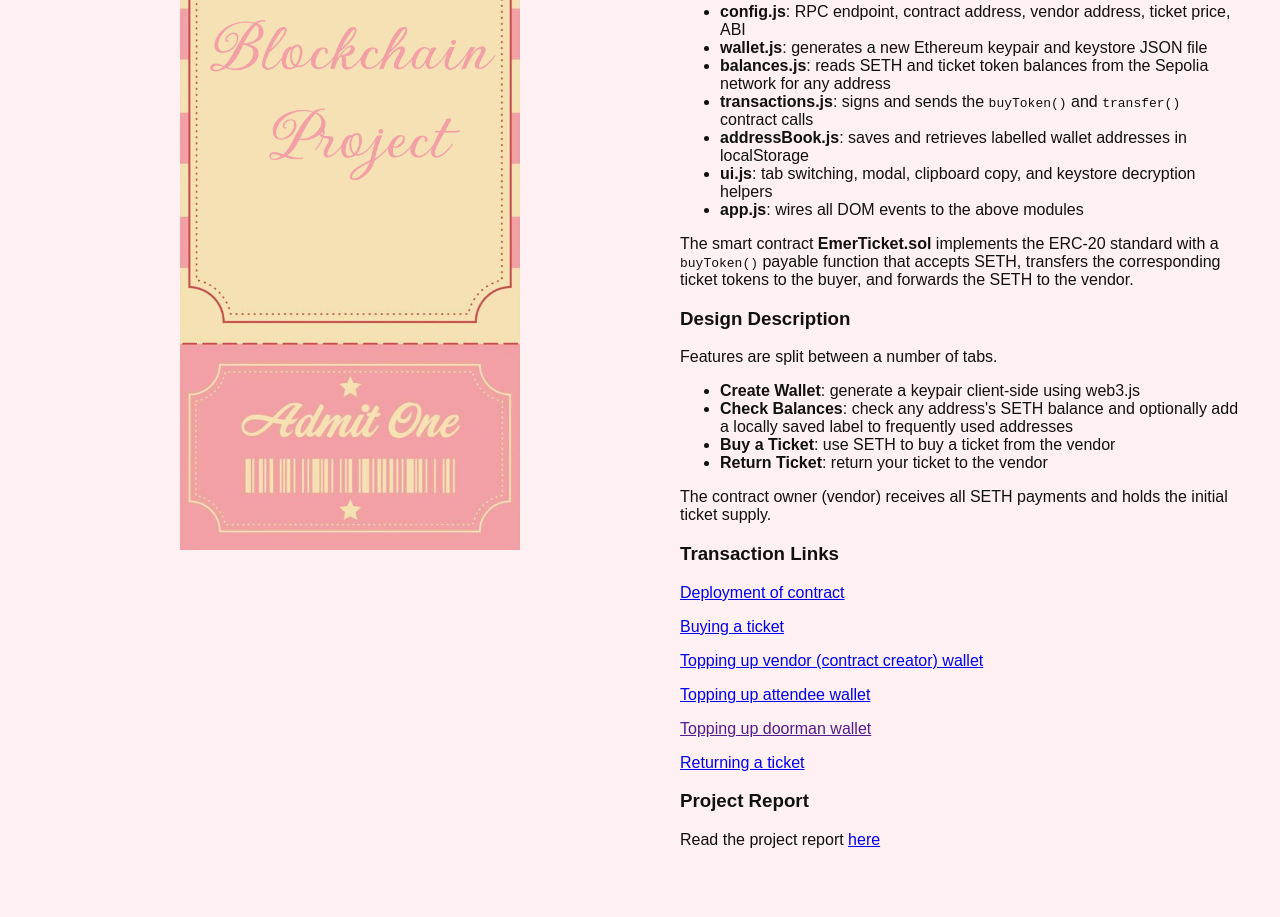
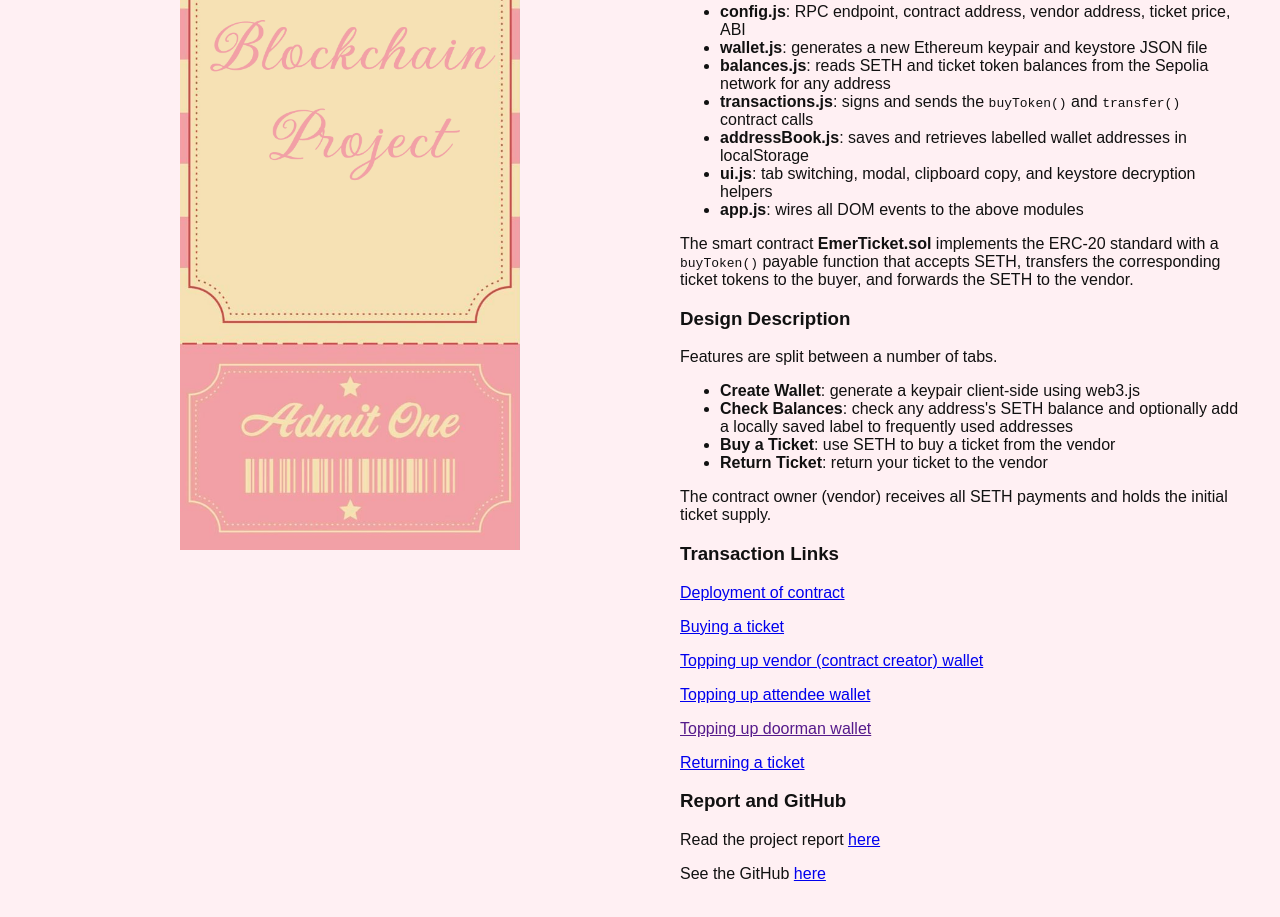
Before and after one commit to emeroconnor333/blockchain-ticketing-app, a plain HTML site: page index.html in a window 1280 px wide. Shown: the part 270-1187 px from the top of the page. Drawn offline with nearby package versions, Linux system fonts and the light colour scheme; a script that the page names is missing.

```diff
--- a/index.html
+++ b/index.html
@@ -65,8 +65,9 @@
                     <p><a href="" target="_blank">Topping up doorman wallet</a></p>
                     <p><a href="https://sepolia.etherscan.io/tx/0x43b672c8fd554923e535fe668fd147c6b02ef4c31c3a3f9dec2ac7217c2c81ef" target="_blank">Returning a ticket</a></p>
 
-                    <h3>Project Report</h3>
+                    <h3>Report and GitHub</h3>
                     <p>Read the project report <a href="https://docs.google.com/document/d/17YL_tG9Jw2U7J7SEzHucNuBih1-ExPTDC6apnqchkj0/edit?usp=sharing" target="_blank">here</a></p>
+                    <p>See the GitHub <a href="https://github.com/emeroconnor333/blockchain-ticketing-app" target="_blank">here</a></p>
                 </div>
             </div>
         </section>
```
Also changed, not shown: README.md (added).
